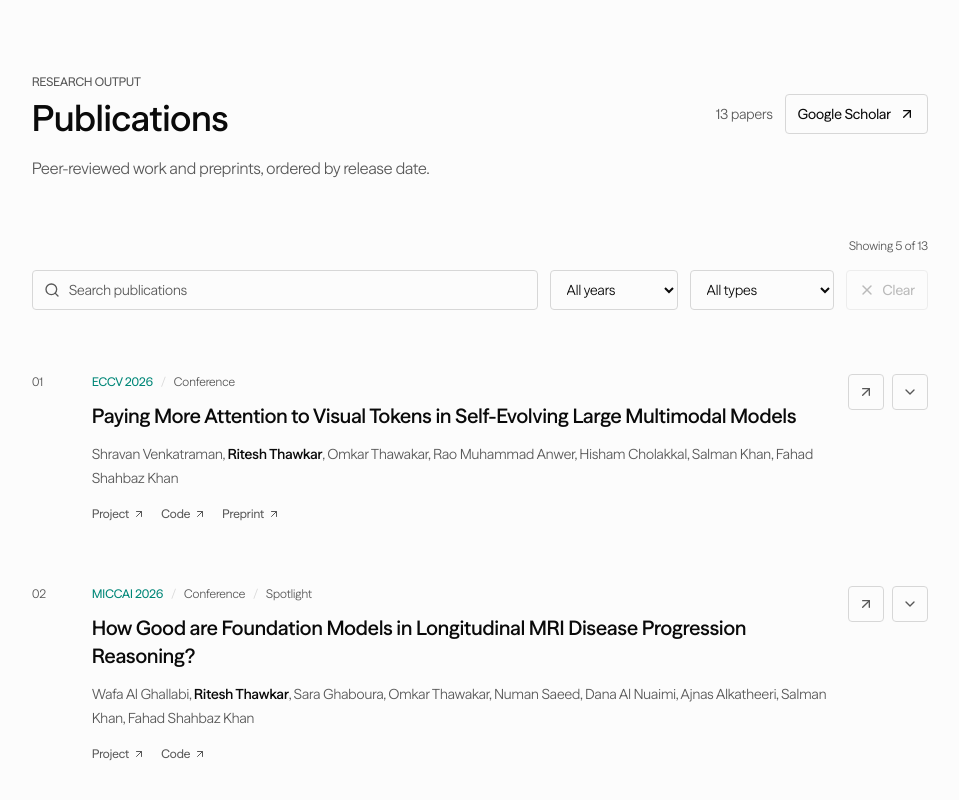
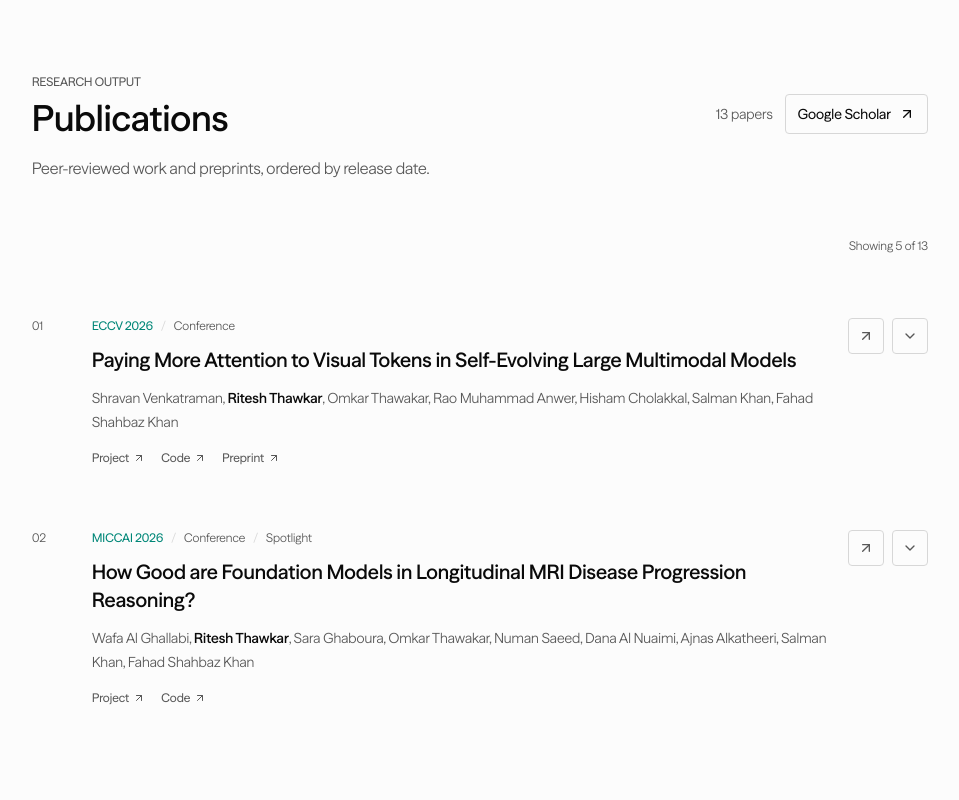
Before and after one commit to riteshthawkar/Portfolio-website, a Next.js app: page / in a window 1280 px wide. Shown: the part 1352-2152 px from the top of the page, without its empty margins (160-1119 px from the left). Built offline with nearby package versions, Linux system fonts and the light colour scheme.

Commit message:
feat: remove publication filters

```diff
--- a/components/publications.tsx
+++ b/components/publications.tsx
@@ -1,7 +1,7 @@
 "use client"
 
 import { useMemo, useState } from "react"
-import { ArrowUpRight, ChevronDown, Search, X } from "lucide-react"
+import { ArrowUpRight, ChevronDown } from "lucide-react"
 
 import { profile, type Publication } from "@/lib/profile"
 import { AnimatedSection } from "./animated-section"
@@ -24,10 +24,6 @@ function highlightName(authors: string) {
       {parts.slice(1).join(profile.person.name)}
     </span>
   )
-}
-
-function isPreprint(publication: Publication) {
-  return /^arXiv\b/i.test(publication.tag)
 }
 
 function PublicationItem({
@@ -135,43 +131,9 @@ export function Publications() {
         .toSorted((a, b) => b.sortDate.localeCompare(a.sortDate)),
     [],
   )
-  const years = useMemo(
-    () => [...new Set(publications.map((publication) => publication.sortDate.slice(0, 4)))],
-    [publications],
-  )
   const [visibleCount, setVisibleCount] = useState(INITIAL_PUBLICATION_COUNT)
-  const [query, setQuery] = useState("")
-  const [year, setYear] = useState("all")
-  const [category, setCategory] = useState("all")
-
-  const filteredPublications = useMemo(() => {
-    const normalizedQuery = query.trim().toLowerCase()
-
-    return publications.filter((publication) => {
-      const matchesQuery =
-        normalizedQuery.length === 0 ||
-        publication.title.toLowerCase().includes(normalizedQuery) ||
-        publication.authors.toLowerCase().includes(normalizedQuery) ||
-        publication.tag.toLowerCase().includes(normalizedQuery)
-      const matchesYear = year === "all" || publication.sortDate.startsWith(year)
-      const matchesCategory =
-        category === "all" ||
-        (category === "preprint" ? isPreprint(publication) : !isPreprint(publication))
-
-      return matchesQuery && matchesYear && matchesCategory
-    })
-  }, [category, publications, query, year])
-
-  const displayedPublications = filteredPublications.slice(0, visibleCount)
-  const hasActiveFilters = query.length > 0 || year !== "all" || category !== "all"
-  const remainingPublicationCount = filteredPublications.length - displayedPublications.length
-
-  function clearFilters() {
-    setQuery("")
-    setYear("all")
-    setCategory("all")
-    setVisibleCount(INITIAL_PUBLICATION_COUNT)
-  }
+  const displayedPublications = publications.slice(0, visibleCount)
+  const remainingPublicationCount = publications.length - displayedPublications.length
 
   return (
     <section id="publications" className="site-section">
@@ -197,92 +159,14 @@ export function Publications() {
         />
 
         <AnimatedSection>
-          <div>
-            <div className="flex justify-end">
-              <p className="text-xs text-muted-foreground" aria-live="polite">
-                Showing {displayedPublications.length} of {filteredPublications.length}
-              </p>
-            </div>
-
-            <div className="mt-4 grid gap-3 sm:grid-cols-2 lg:grid-cols-[minmax(0,1fr)_8rem_9rem_auto]">
-              <label className="relative block sm:col-span-2 lg:col-span-1">
-                <span className="sr-only">Search publications</span>
-                <Search className="pointer-events-none absolute left-3 top-1/2 h-4 w-4 -translate-y-1/2 text-muted-foreground" />
-                <input
-                  type="search"
-                  value={query}
-                  onChange={(event) => {
-                    setQuery(event.target.value)
-                    setVisibleCount(INITIAL_PUBLICATION_COUNT)
-                  }}
-                  placeholder="Search publications"
-                  className="h-10 w-full border border-border bg-transparent pl-9 pr-3 text-sm text-foreground outline-none placeholder:text-muted-foreground focus:border-brand"
-                />
-              </label>
-
-              <label>
-                <span className="sr-only">Filter by year</span>
-                <select
-                  value={year}
-                  onChange={(event) => {
-                    setYear(event.target.value)
-                    setVisibleCount(INITIAL_PUBLICATION_COUNT)
-                  }}
-                  className="h-10 w-full border border-border bg-background px-3 text-sm text-foreground outline-none focus:border-brand"
-                >
-                  <option value="all">All years</option>
-                  {years.map((publicationYear) => (
-                    <option key={publicationYear} value={publicationYear}>
-                      {publicationYear}
-                    </option>
-                  ))}
-                </select>
-              </label>
-
-              <label>
-                <span className="sr-only">Filter by publication type</span>
-                <select
-                  value={category}
-                  onChange={(event) => {
-                    setCategory(event.target.value)
-                    setVisibleCount(INITIAL_PUBLICATION_COUNT)
-                  }}
-                  className="h-10 w-full border border-border bg-background px-3 text-sm text-foreground outline-none focus:border-brand"
-                >
-                  <option value="all">All types</option>
-                  <option value="peer-reviewed">Peer reviewed</option>
-                  <option value="preprint">Preprints</option>
-                </select>
-              </label>
-
-              <button
-                type="button"
-                onClick={clearFilters}
-                disabled={!hasActiveFilters}
-                className="inline-flex h-10 items-center justify-center gap-2 border border-border px-3 text-sm font-medium text-muted-foreground transition-colors hover:text-foreground disabled:cursor-not-allowed disabled:opacity-40"
-              >
-                <X className="h-4 w-4" />
-                Clear
-              </button>
-            </div>
-          </div>
+          <p className="text-right text-xs text-muted-foreground" aria-live="polite">
+            Showing {displayedPublications.length} of {publications.length}
+          </p>
 
           <div id="publication-list" className="mt-12 space-y-12 sm:mt-16 sm:space-y-16">
             {displayedPublications.map((publication, index) => (
               <PublicationItem key={publication.id} publication={publication} index={index} />
             ))}
-            {displayedPublications.length === 0 ? (
-              <div className="py-10 text-center">
-                <p className="text-sm font-medium text-foreground">No publications match these filters.</p>
-                <button
-                  type="button"
-                  onClick={clearFilters}
-                  className="mt-3 text-sm font-medium text-brand underline underline-offset-4"
-                >
-                  Clear filters
-                </button>
-              </div>
-            ) : null}
             {remainingPublicationCount > 0 ? (
               <div className="flex justify-center pt-2">
                 <button
@@ -291,7 +175,7 @@ export function Publications() {
                   aria-label={`Show ${Math.min(PUBLICATION_PAGE_SIZE, remainingPublicationCount)} more publications`}
                   onClick={() =>
                     setVisibleCount((count) =>
-                      Math.min(count + PUBLICATION_PAGE_SIZE, filteredPublications.length),
+                      Math.min(count + PUBLICATION_PAGE_SIZE, publications.length),
                     )
                   }
                   className="inline-flex h-10 items-center gap-2 border border-border px-4 text-sm font-medium text-foreground transition-colors hover:border-brand hover:text-brand focus-visible:outline-2 focus-visible:outline-offset-2 focus-visible:outline-brand"
```
